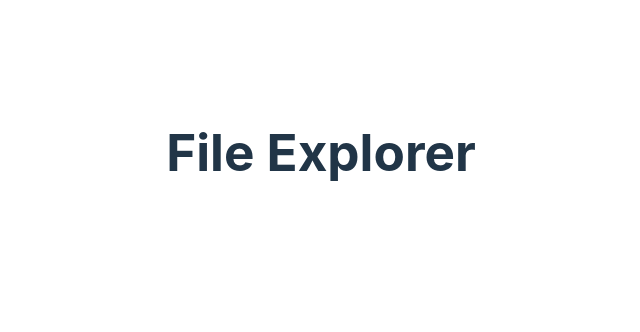
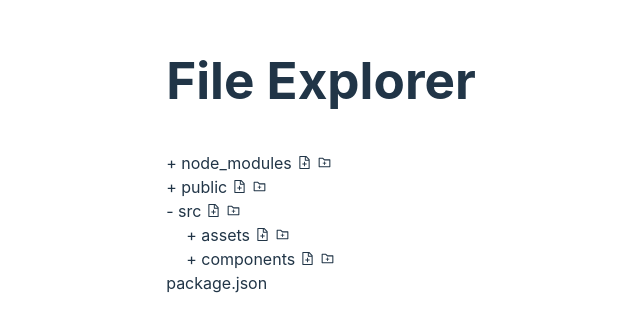
Before and after one commit to nilesh0627/react-machine-coding, a React (Vite) app: page /file-explorer in a window 1280 px wide. Shown: the part 248-580 px from the top of the page, without its empty margins (319-959 px from the left). Built offline with nearby package versions, Linux system fonts and the light colour scheme.

Commit message:
file explorer implementation changes

```diff
--- a/package.json
+++ b/package.json
@@ -12,6 +12,7 @@
   "dependencies": {
     "react": "^18.3.1",
     "react-dom": "^18.3.1",
+    "react-icons": "^5.5.0",
     "react-router-dom": "^6.26.2"
   },
   "devDependencies": {
--- a/src/App.css
+++ b/src/App.css
@@ -62,3 +62,63 @@
 .button.incorrect {
   border-color: red;
 }
+
+/* otp-verification */
+input {
+  width: 50px;
+  height: 50px;
+  text-align: center;
+  font-size: 40px;
+  margin: 5px;
+}
+
+/* Progress Bars */
+.progress-bars button {
+  margin: 0 10px;
+}
+
+.progress-bars .bar-container {
+  width: 400px;
+  height: 4px;
+  background-color: lightgray;
+  margin: 10px 0;
+}
+
+.progress-bars .bar-container .bar-contents {
+  background-color: green;
+  height: 100%;
+  transform: scaleX(0);
+  transform-origin: left;
+  transition-property: transform;
+  transition-timing-function: linear;
+  transition-duration: 2000ms;
+}
+
+.progress-bars .bar-container .bar-filled {
+  transform: scaleX(1);
+}
+
+
+/* File Explorer */
+
+.parentContainer {
+  text-align: left;
+}
+
+.parentContainer .folder {
+  cursor: pointer;
+  display: flex;
+  align-items: center;
+  column-gap: 5px;
+}
+
+.addInput {
+  display: grid;
+}
+
+.addInput input {
+  width: 180px;
+  height: 20px;
+  text-align: left;
+  font-size: 15px;
+}
--- a/src/file-explorer/FileExplorer.jsx
+++ b/src/file-explorer/FileExplorer.jsx
@@ -1,9 +1,119 @@
+import { useState } from 'react';
+
+import { AiOutlineFileAdd } from "react-icons/ai";
+import { AiOutlineFolderAdd } from "react-icons/ai";
+
+
+import FileExplorerData from './data.json'
+
+import "../App.css";
+
 function FileExplorer() {
+    const [fileExplorerData, setFileExplorerData] = useState(() => FileExplorerData)
+    const updateFileExplorer = ({ fileExplorerData, name, ...extraInfo }) => {
+        // type: toggle, file add, folder add, rename file, rename folder, delete file, delete folder
+        return fileExplorerData.map(explorerItem => {
+            if (explorerItem.name === name) {
+                const { operation = '', info = {} } = extraInfo
+                if (operation === 'toggle')
+                    return { ...explorerItem, state: toggleState(explorerItem.state) }
+                else if (operation === 'add') {
+                    if (info.type === 'file')
+                        return { ...explorerItem, children: [...explorerItem.children, info] }
+                    else if (info.type === 'folder')
+                        return {
+                            ...explorerItem, children: [...explorerItem?.children, {
+                                ...info, children: [],
+                                state: "collapse"
+                            }]
+                        }
+                }
+            }
+            else if (explorerItem?.children?.length > 0) {
+                return { ...explorerItem, children: updateFileExplorer({ fileExplorerData: explorerItem.children, name, ...extraInfo }) }
+            }
+            else return explorerItem
+        })
+    }
+    const toggleState = (state) => state === 'expand' ? 'collapse' : 'expand'
+    const handleFileExplorer = ({ name, ...extraInfo }) => {
+        const tempFileExplorerData = structuredClone(fileExplorerData)
+        const newFileExplorerData = updateFileExplorer({ fileExplorerData: tempFileExplorerData, name, ...extraInfo })
+        setFileExplorerData(newFileExplorerData);
+        // switch (type) {
+        //     case 'add':
+        //         break;
+        //     case 'rename':
+        //         break;
+        //     case 'delete':
+        //         break;
+        //     case 'toggle':
+        //         break;
+        //     default:
+        //         break;
+        // }
+    }
+
     return (
-        <div>
+        <section>
             <h1>File Explorer</h1>
-        </div>
+            <ManageExplorer fileExplorerData={fileExplorerData} handleFileExplorer={handleFileExplorer} />
+        </section>
     );
 }
 
+const AddInput = ({ onBlur }) => {
+    const [name, setName] = useState('');
+    return (
+        <article className='addInput'>
+            <input value={name} onChange={(e) => setName(e.target.value)} onBlur={(e) => {
+                e.preventDefault();
+                onBlur(name, setName)
+            }} />
+        </article>
+    )
+}
+
+const Folder = ({ name, handleFileExplorer, state }) => {
+    const [inputInfo, setInputInfo] = useState({ visible: false, type: '' });
+    const handleAdd = (e, type) => {
+        e.stopPropagation();
+        setInputInfo({ visible: true, type })
+    }
+    const addOnBlur = (newName, setNewName) => {
+        handleFileExplorer({ name, operation: 'add', info: { type: inputInfo.type, name: newName } });
+        setInputInfo({ visible: false, type: '' });
+        setNewName('');
+    }
+    return <>
+        <div key={name} className='folder' onClick={() => handleFileExplorer({ name, operation: 'toggle' })}> {state === 'expand' ? '-' : '+'} {name} <AiOutlineFileAdd size={15} onClick={(e) => handleAdd(e, 'file')} />
+            <AiOutlineFolderAdd size={15} onClick={(e) => handleAdd(e, 'folder')} />
+        </div>
+        {inputInfo.visible && <AddInput onBlur={addOnBlur} />}
+    </>
+}
+
+function ManageExplorer({ fileExplorerData, handleFileExplorer, depth = 0 }) {
+    return (
+        <div key={`parent-${depth}`} className='parentContainer' style={{ paddingLeft: depth + 'px' }}>
+            {
+                fileExplorerData.map(({ type, name, state = 'collapse', children = [] }) => {
+                    switch (type) {
+                        case 'file':
+                            return <div key={name} className='file'>{name}</div>
+                        case 'folder':
+                            return <div className='parentContainer'>
+                                <Folder name={name} handleFileExplorer={handleFileExplorer} state={state} />
+                                {
+                                    children.length > 0 && state === 'expand' && <ManageExplorer fileExplorerData={children} handleFileExplorer={handleFileExplorer} depth={depth + 20} />
+                                }
+                            </div>
+                    }
+                })
+            }
+        </div>
+    )
+
+}
+
 export default FileExplorer;
--- a/src/file-explorer/data.json
+++ b/src/file-explorer/data.json
@@ -1,23 +1,35 @@
 [
     {
         "type": "folder",
-        "name": "node_modules"
+        "name": "node_modules",
+        "state": "collapse"
     },
     {
         "type": "folder",
-        "name": "public"
+        "name": "public",
+        "state": "collapse",
+        "children": [
+            {
+                "type": "file",
+                "name": "nilesh.svg"
+            }
+        ]
     },
     {
         "type": "folder",
         "name": "src",
+        "state": "expand",
         "children": [
             {
                 "type": "folder",
-                "name": "assets"
+                "name": "assets",
+                "state": "collapse",
+                "children": []
             },
             {
                 "type": "folder",
                 "name": "components",
+                "state": "collapse",
                 "children": [
                     {
                         "type": "file",
@@ -30,5 +42,9 @@
                 ]
             }
         ]
+    },
+    {
+        "type": "file",
+        "name": "package.json"
     }
 ]
--- a/src/index.css
+++ b/src/index.css
@@ -75,38 +75,3 @@ button:focus-visible {
 /* main nav a {
   display: block;
 } */
-
-/* otp-verification */
-input {
-  width: 50px;
-  height: 50px;
-  text-align: center;
-  font-size: 40px;
-  margin: 5px;
-}
-
-/* Progress Bars */
-.progress-bars button {
-  margin: 0 10px;
-}
-
-.progress-bars .bar-container {
-  width: 400px;
-  height: 4px;
-  background-color: lightgray;
-  margin: 10px 0;
-}
-
-.progress-bars .bar-container .bar-contents {
-  background-color: green;
-  height: 100%;
-  transform: scaleX(0);
-  transform-origin: left;
-  transition-property: transform;
-  transition-timing-function: linear;
-  transition-duration: 2000ms;
-}
-
-.progress-bars .bar-container .bar-filled {
-  transform: scaleX(1);
-}
```
Also changed, not shown: 1 other file (tests, documents, lock files or other folders).
